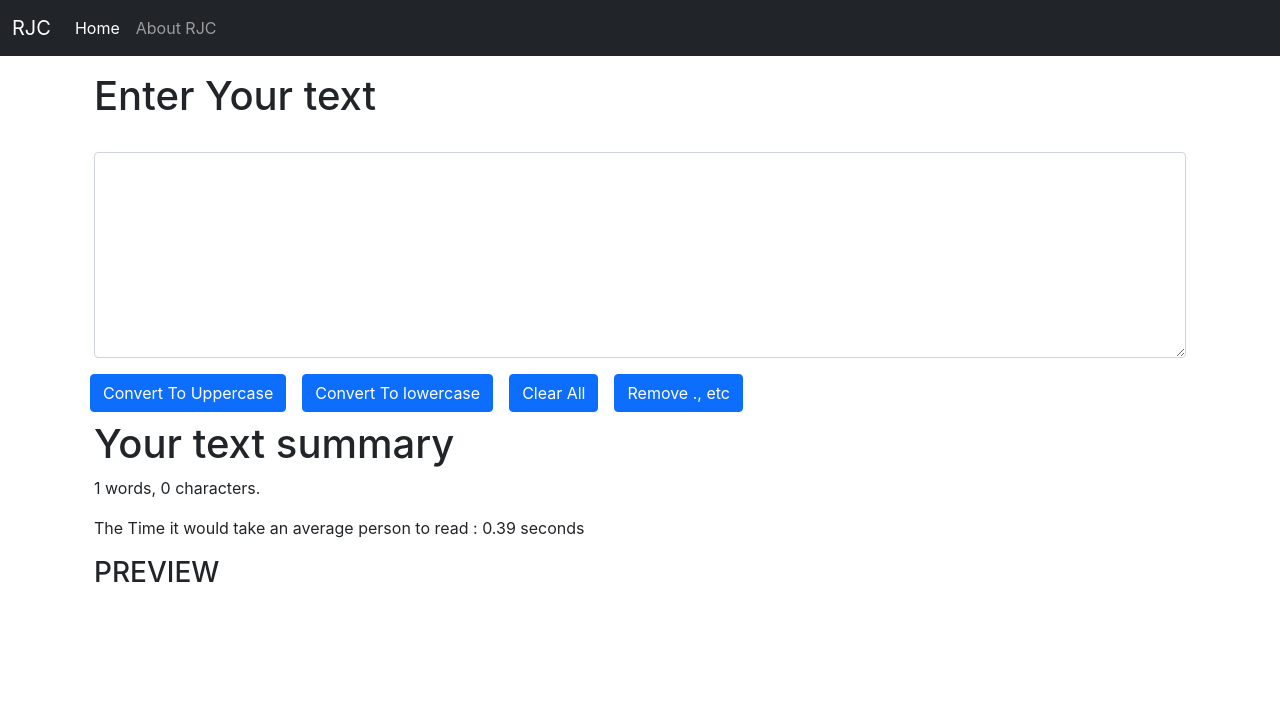
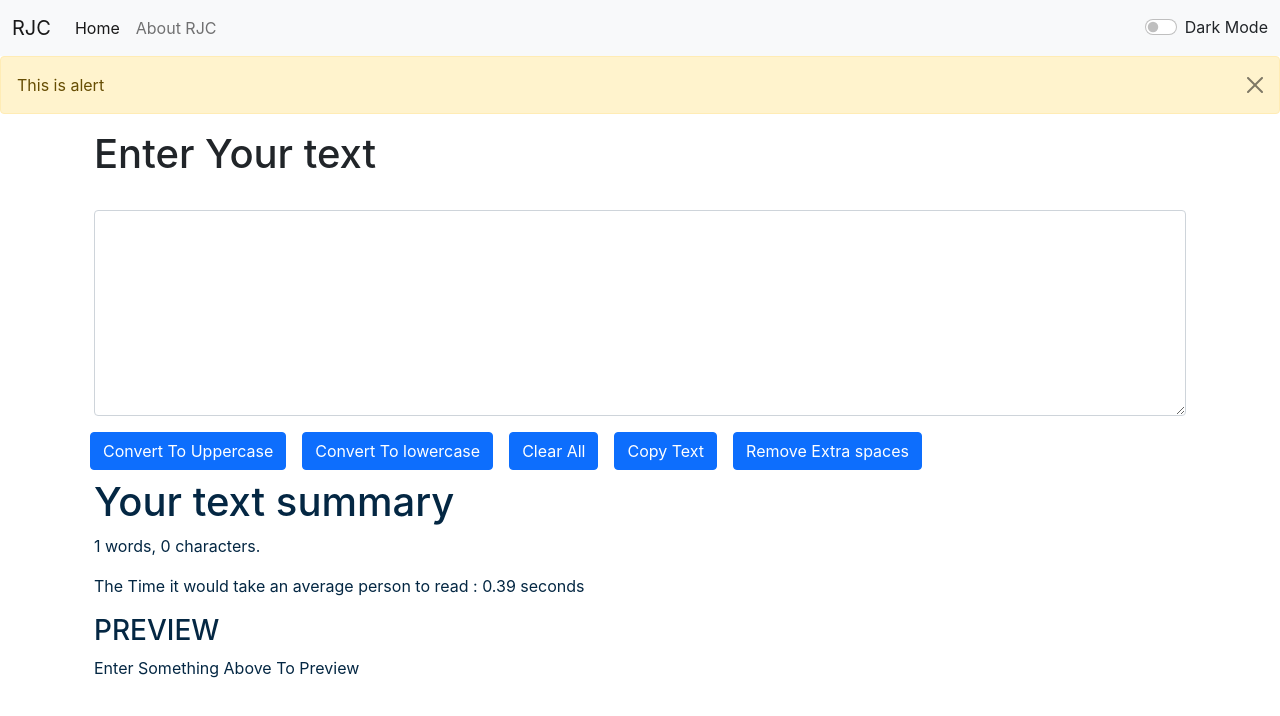
Before and after one commit to FOMEISTAKEN/textutils, a React (Create React App) app: page / in a window 1280 px wide. Shown: the top 716 px of the page. Built offline with nearby package versions, Linux system fonts and the light colour scheme.

Commit message:
added so much that I even don't know

```diff
--- a/package.json
+++ b/package.json
@@ -6,11 +6,9 @@
     "@testing-library/jest-dom": "^5.16.1",
     "@testing-library/react": "^12.1.2",
     "@testing-library/user-event": "^13.5.0",
-    "bootstrap": "^5.1.3",
     "react": "^17.0.2",
-    "react-bootstrap": "^2.1.0",
     "react-dom": "^17.0.2",
-    "react-router-dom": "^6.2.1",
+    "react-router-dom": "^5.3.0",
     "react-scripts": "5.0.0",
     "web-vitals": "^2.1.3"
   },
--- a/src/App.js
+++ b/src/App.js
@@ -1,37 +1,43 @@
 import './App.css';
-import React from 'react'
+import React,{useState} from 'react'
 import Navbar from './components/Navbar';
 import TextForm from './components/TextForm';
 import About from './components/About';
-import {
-  BrowserRouter as Router,
-  Switch,
-  Route,
-  Link
-} from "react-router-dom";
+import Alert from './components/Alert';
+
 
 
 function App() {
+
+  const [mode, setMode] = useState('light')
+  const toggleMode = () =>{
+    if (mode === 'light') {
+      setMode('dark');
+      document.body.style.backgroundColor= "#042743"
+    }
+    else{
+      setMode('light');
+      document.body.style.backgroundColor= "white"
+
+    }
+  }
   return (
+    <>
 <div>
-    <Navbar title="RJC" aboutText="About RJC"/>
-<div className="container">
-  <Router>
-  <Switch>
-          <Route path="/about">
-            <About />
-          </Route>
+    <Navbar title="RJC" aboutText="About RJC" mode={mode} toggleMode={toggleMode}/>
+    <Alert alert="This is alert"/>
+    <div className="container">
 
-          <Route path="/">
-    <TextForm name="Your Text" heading="Enter Your text"/>
-
-          </Route>
-        </Switch>
-  </Router>
+  <TextForm name="Your Text" heading="Enter Your text" mode={mode}/>
 
 
+    {/* <About/> */}
+
+  </div>
 </div>
-</div>
+
+</>
+
   );
 }
 
--- a/src/components/About.js
+++ b/src/components/About.js
@@ -2,33 +2,34 @@ import React, {useState} from 'react'
 // import { Accordion } from 'react-bootstrap'
 
 export default function About() {
-    const [btntext, setBtnText] = useState("Enable Light Mode")
 
 
     const [mystyle, setMystyle] = useState(  {
-        color: 'white',
-        backgroundColor: 'black',
+        color: 'black',
+        backgroundColor: 'white',
         border: '1px solid white',
         borderRadius: '5px'
 
     })
+    const [btntext, setBtnText] = useState("Enable Dark Mode")
+
 
     const  toggleStyle = () =>{
-         if (mystyle.color == 'white') {
+         if (mystyle.color === 'black') {
             setMystyle({
-                color: 'black',
-                backgroundColor: 'white',
+                color: 'white',
+                backgroundColor: 'black',
                 border: '1px solid white',
                 borderRadius: '5px'
             })
-            setBtnText("Enable Dark Mode")
+            setBtnText("Enable Light Mode")
         }
      else{
         setMystyle({
-            color: 'white',
-            backgroundColor: 'black'
+            color: 'black',
+            backgroundColor: 'white'
         })
-        setBtnText("Enable Light Mode")
+        setBtnText("Enable Dark Mode")
      }
 
     }
@@ -37,6 +38,7 @@ export default function About() {
 
 
     return (
+
        <div className='container my-3'  style={mystyle}>
                         <center> <h2>About Us</h2> </center>
                         <div className="accordion" id="accordionExample" style={mystyle}>
@@ -80,9 +82,10 @@ export default function About() {
 
 
             <div className="container">
-            <button style={mystyle}  onClick={toggleStyle} className="btn btn-dark my-3">{btntext}</button>
+            <button onClick={toggleStyle} className="btn btn-primary my-3">{btntext}</button>
 
             </div>
 </div>
+
     )
 }
--- /dev/null
+++ b/src/components/Alert.js
@@ -0,0 +1,12 @@
+import React from 'react'
+
+function Alert(props) {
+    return (
+        <div className="alert alert-warning alert-dismissible fade show" role="alert">
+        {props.alert}
+  <button type="button" className="btn-close" data-bs-dismiss="alert" aria-label="Close"></button>
+</div>
+    )
+}
+
+export default Alert
--- a/src/components/Navbar.js
+++ b/src/components/Navbar.js
@@ -1,11 +1,13 @@
 import React from 'react'
 import PropTypes from 'prop-types'
+// import {BrowserRouter as Router,Link} from "react-router-dom";
 
 
 export default function Navbar(props) {
     return (
-        <>
-        <nav className="navbar navbar-expand-lg navbar-dark bg-dark">
+
+
+        <nav className={`navbar navbar-expand-lg navbar-${props.mode} bg-${props.mode}`}>
    <div className="container-fluid">
      <a className="navbar-brand" href="/">{props.title}</a>
      <button className="navbar-toggler" type="button" data-bs-toggle="collapse" data-bs-target="#navbarSupportedContent" aria-controls="navbarSupportedContent" aria-expanded="false" aria-label="Toggle navigation">
@@ -14,10 +16,10 @@ export default function Navbar(props) {
      <div className="collapse navbar-collapse" id="navbarSupportedContent">
        <ul className="navbar-nav me-auto mb-2 mb-lg-0">
          <li className="nav-item">
-           <a className="nav-link active" aria-current="page" href="/">Home</a>
+           <a className="nav-link active" aria-current="page" href="">Home</a>
          </li>
          <li className="nav-item">
-           <a className="nav-link" href="/">{props.aboutText}</a>
+          <a className="nav-link" href="/about" >{props.aboutText}</a>
          </li>
          {/* <li className="nav-item dropdown">
            <a className="nav-link dropdown-toggle" href="/" id="navbarDropdown" role="button" data-bs-toggle="dropdown" aria-expanded="false">
@@ -36,10 +38,14 @@ export default function Navbar(props) {
          <input className="form-control me-2" type="search" placeholder="Search" aria-label="Search"/>
          <button className="btn btn-outline-success" type="submit">Search</button>
        </form> */}
+       <div className={`form-check form-switch text-${props.mode === 'light'?'dark':'light'}`}>
+  <input onClick={props.toggleMode} className="form-check-input" type="checkbox" role="switch" id="flexSwitchCheckDefault"/>
+  <label className="form-check-label" htmlFor="flexSwitchCheckDefault">Dark Mode</label>
+</div>
      </div>
    </div>
  </nav>
-        </>
+
     )
 }
 Navbar.propTypes ={
--- a/src/components/TextForm.js
+++ b/src/components/TextForm.js
@@ -1,7 +1,12 @@
 import React, {useState} from 'react'
 import PropTypes from 'prop-types'
 
-
+const handleCopy = () =>{
+    var text = document.getElementById("myBox")
+    text.focus();
+    text.select();
+    navigator.clipboard.writeText(text.value);
+}
 
 
 export default function TextForm(props) {
@@ -25,34 +30,39 @@ const handleClearlClick = () =>{
 const handleOnChange = (event) =>{
     setText(event.target.value)
 }
-const handletextExtract =()=>{
-    const fome = /[0-9/A-Z/a-z/ /]/g;
-
-    const letters = text.match(fome);
-    const res1 = letters.join('');
-    setText(res1)
-    };
+const handleCopy = () =>{
+    var text = document.getElementById("myBox")
+    text.focus();
+    text.select();
+    navigator.clipboard.writeText(text.value);
+}
+const handleExtraSpaces = () =>{
+    let newText = text.split(/[ ]+/);
+    setText(newText.join(" "))
+}
     return (
      <>
-
-            <div className="container mb-3 my-3">
-                <h1>{props.heading}</h1>
+      <div style={{color: props.mode === 'light'?'#042743':'white'}}>
+            <div className="container mb-3 my-3" >
+                <h1 className={`text-${props.mode === 'light'?'dark':'light'}`}>{props.heading}</h1>
                 <label htmlFor="myBox" className="form-label"></label>
-                <textarea value={text} onChange={handleOnChange} className="form-control" id="myBox" rows="8"></textarea>
+                <textarea value={text} onChange={handleOnChange} className={`form-control text-${props.mode === 'light'?'dark':'light'}`} style={{backgroundColor: props.mode === 'light'?'white':'#042743'}} id="myBox" rows="8"></textarea>
             </div>
             <button onClick={handleUpClick}  className="btn btn-primary mx-2">Convert To Uppercase</button>
             <button onClick={handleDownlClick}  className="btn btn-primary mx-2">Convert To lowercase</button>
             <button onClick={handleClearlClick}  className="btn btn-primary mx-2">Clear All</button>
-            <button onClick={handletextExtract}  className="btn btn-primary mx-2">Remove ., etc</button>
+            <button onClick={handleCopy}  className="btn btn-primary mx-2">Copy Text</button>
+            <button onClick={handleExtraSpaces}  className="btn btn-primary mx-2">Remove Extra spaces</button>
             <div className="container my-2">
-                <h1>Your text summary</h1>
-                <p>{text.split(" ").length} words, {text.length} characters.</p>
-                <p>The Time it would take an average person to read : {0.39 * text.split(" ").length } seconds</p>
-                <h3>
+                <h1 >Your text summary</h1>
+                <p >{text.split(" ").length} words, {text.length} characters.</p>
+                <p >The Time it would take an average person to read : {0.39 * text.split(" ").length } seconds</p>
+                <h3 >
                     PREVIEW
                 </h3>
-                <p>{text}</p>
+                <p >{text.length>0?text:"Enter Something Above To Preview"}</p>
 
+            </div>
             </div>
      </>
     )
```
Also changed, not shown: 1 other file (tests, documents, lock files or other folders).
